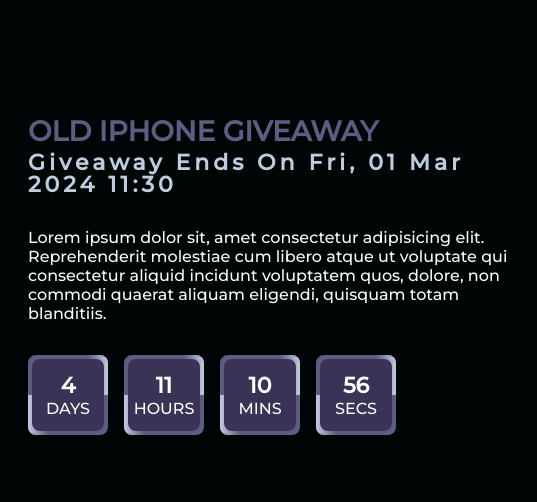
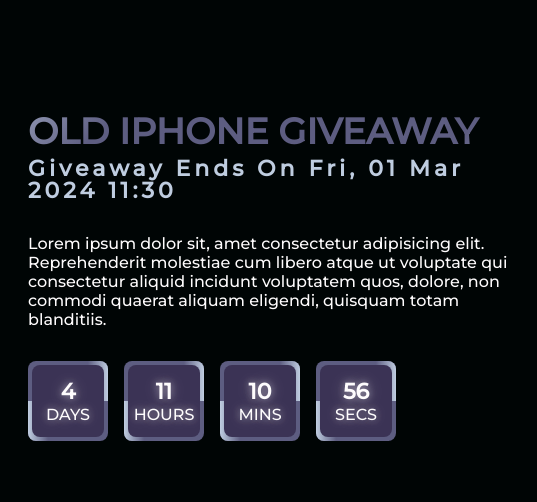
Before and after one commit to xMathfreak/countdown-timer, a plain HTML site: page index.html in a window 1280 px wide. Shown: the full height of the page, 628-1165 px from the left. Drawn offline with Linux system fonts and the light colour scheme.

Commit message:
Title Animation

```diff
--- a/index.html
+++ b/index.html
@@ -15,7 +15,7 @@
 			<img src="https://images.unsplash.com/photo-1598649999298-3812df10c9ce" alt="image">
 		</div>
 		<div class="info-container center-flex">
-			<h3>Old iphone giveaway</h3>
+			<h3 class="animate-characters">Old iphone giveaway</h3>
 			<h4 id="target-date"></h4>
 			<p>Lorem ipsum dolor sit, amet consectetur adipisicing elit. Reprehenderit molestiae cum libero atque ut voluptate qui consectetur aliquid incidunt voluptatem quos, dolore, non commodi quaerat aliquam eligendi, quisquam totam blanditiis.</p>
 			<div class="timer-container">
@@ -24,29 +24,29 @@
 				</div>
 				<div class="time rounded-icon">
 					<div class="center-flex">
-						<h4 id="days"></h4>
-						<span>DAYS</span>
+						<h4 id="days" class="neon-text"></h4>
+						<span class="neon-text">DAYS</span>
 					</div>
 				</div>
 
 				<div class="time rounded-icon">
 					<div class="center-flex">
-						<h4 id="hours"></h4>
-						<span>HOURS</span>
+						<h4 id="hours" class="neon-text"></h4>
+						<span class="neon-text">HOURS</span>
 					</div>
 				</div>
 
 				<div class="time rounded-icon">
 					<div class="center-flex">
-						<h4 id="minutes"></h4>
-						<span>MINS</span>
+						<h4 id="minutes" class="neon-text"></h4>
+						<span class="neon-text">MINS</span>
 					</div>
 				</div>
 
 				<div class="time rounded-icon">
 					<div class="center-flex">
-						<h4 id="seconds"></h4>
-						<span>SECS</span>
+						<h4 id="seconds" class="neon-text"></h4>
+						<span class="neon-text">SECS</span>
 					</div>
 				</div>
 			</div>
--- a/style.css
+++ b/style.css
@@ -7,6 +7,7 @@
 	--color-primary: #3B3355;
 	--color-secondary: #5D5D81;
 	--color-trim: #BFCDE0;
+	--text-glow: #FEFCFD46;
 }
 
 *, *::before, *::after {
@@ -66,7 +67,7 @@
 .info-container h3 {
 	color: var(--color-secondary);
 	text-transform: uppercase;
-	font-size: 1.75rem;
+	font-size: 2.25rem;
 	line-height: 1.5;
 }
 
@@ -109,6 +110,14 @@
 	text-align: center;
 }
 
+/*Neon text*/
+.neon-text {
+  text-shadow:
+	0 0 7px var(--text-glow),
+	0 0 10px var(--text-glow),
+	0 0 18px var(--text-glow);
+}
+
 /*Spin Border*/
 .time::before, .time::after, .border::before, .border::after {
 	content: '';
@@ -136,6 +145,27 @@
 	background-color: var(--color-primary);
 }
 
+/*Text flow gradient*/
+.animate-characters {
+	text-transform: uppercase;
+	background-image: linear-gradient(
+		-225deg,
+		var(--font-color) 0%,
+		var(--color-trim) 16%,
+		var(--color-secondary) 33%,
+		var(--color-secondary) 67%,
+		var(--color-trim) 83%,
+		var(--font-color) 100%
+	);
+	background-clip: border-box;
+	background-size: 200% auto;
+	text-fill-color: transparent;
+	-webkit-background-clip: text;
+	-webkit-text-fill-color: transparent;
+	display: inline-block;
+	animation: text-gradient 4s linear infinite;
+}
+
 @keyframes spin {
 	0% {
 		transform: rotate(0deg);
@@ -143,6 +173,12 @@
 
 	100% {
 		transform: rotate(360deg);
+	}
+}
+
+@keyframes text-gradient {
+	to {
+		background-position: 200% center;
 	}
 }
 
```
